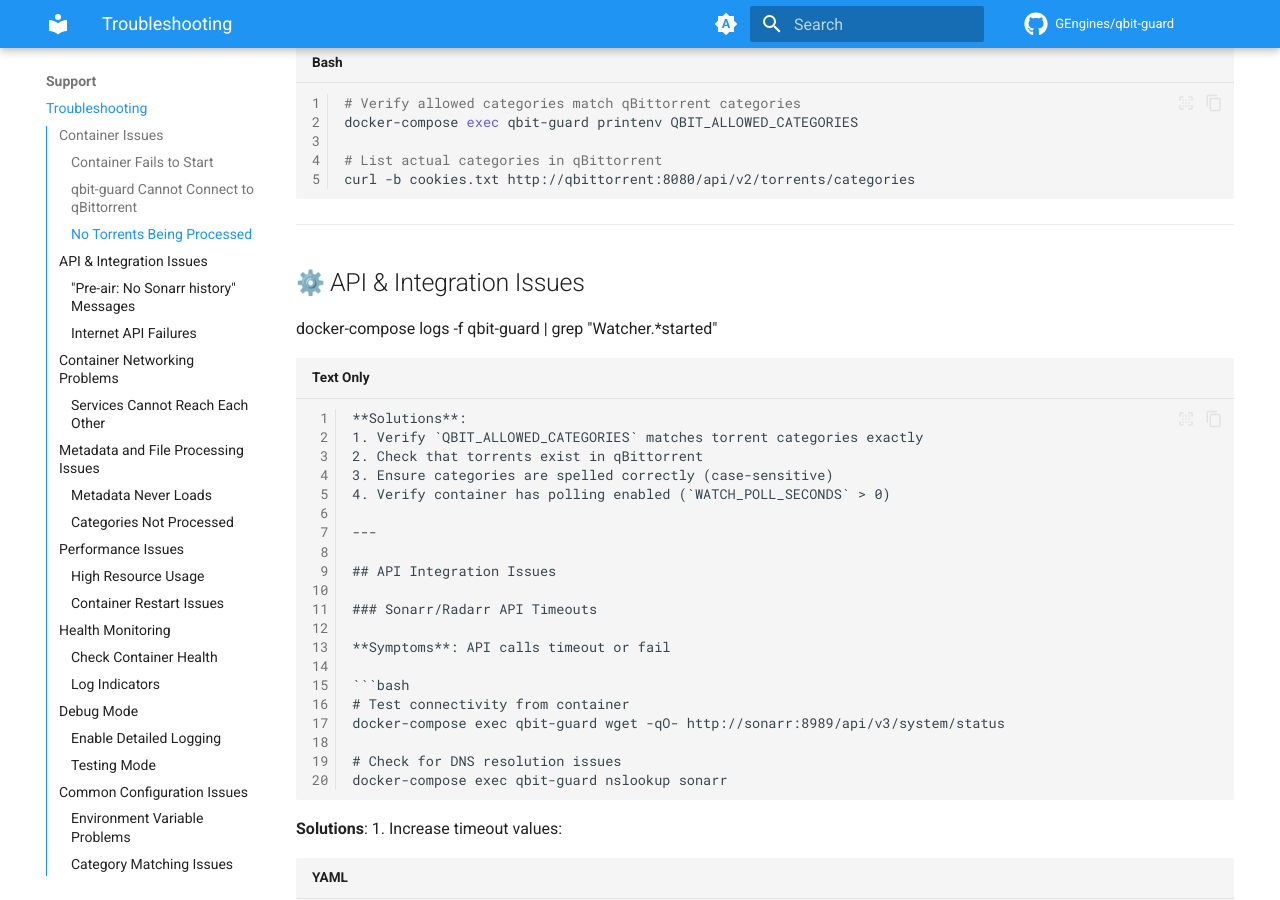
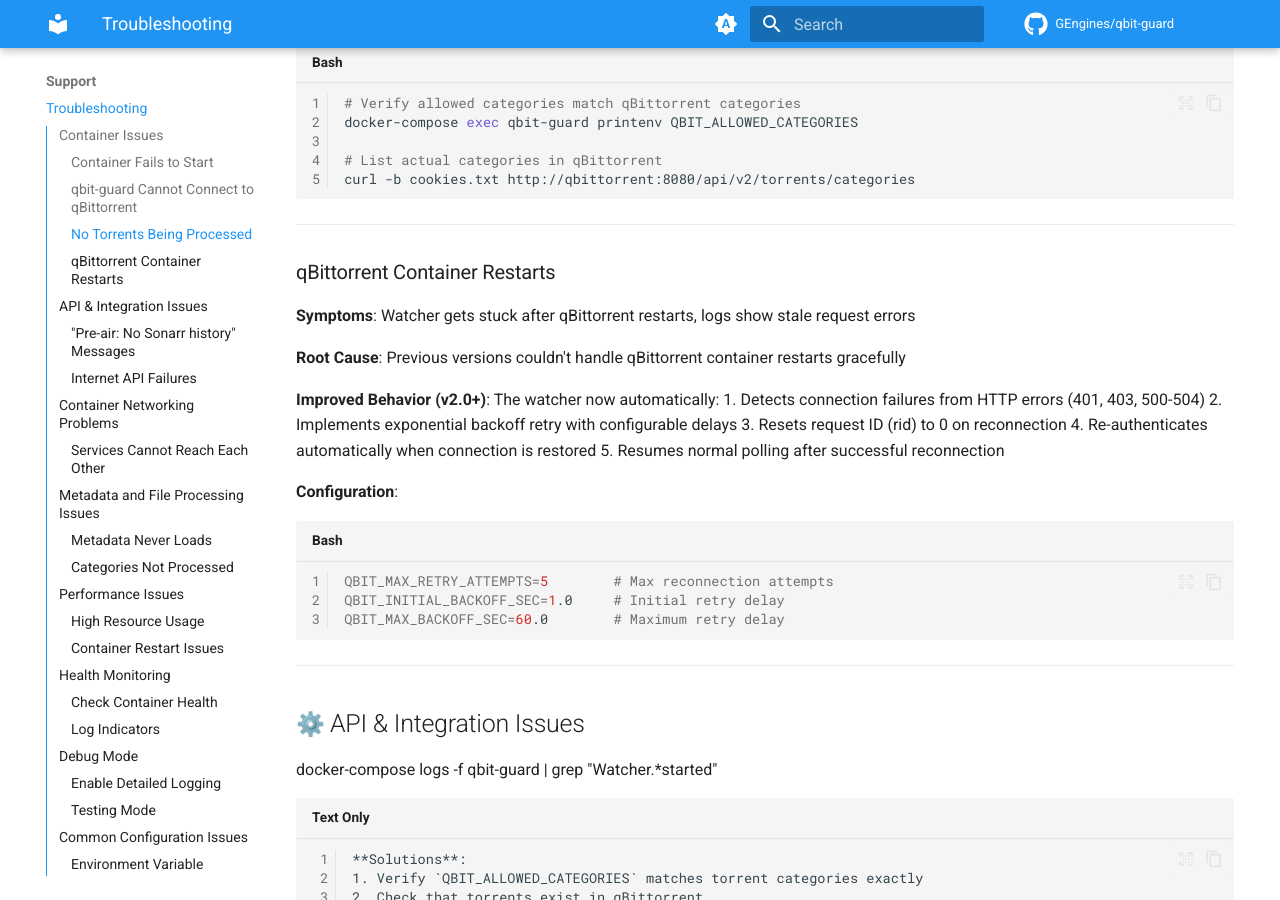
Before and after one commit to Moemen-kandil/qbit-guard, an MkDocs documentation site: the page built from docs/troubleshooting.md, in a window 1280 px wide and 900 px high, scrolled down 1707 px. Built offline with MkDocs 1.6.1 and Material for MkDocs 9.7.7, drawn with Linux system fonts in a browser that asks for light colours; emoji names are drawn with the system emoji font; comment, search, counter and statistics services are not loaded; the version menu is left out; some of the changed text lies outside the part shown.

Commit message:
Add documentation for new connection reliability features
Co-authored-by: GEngines <6271758+GEngines@users.noreply.github.com>

````diff
--- a/docs/troubleshooting.md
+++ b/docs/troubleshooting.md
@@ -124,6 +124,28 @@ This guide covers common issues, debugging techniques, and solutions for qbit-gu
         - **New Torrents**: Add a new torrent to an allowed category and watch logs
         - **Existing Torrents**: Set `WATCH_PROCESS_EXISTING_AT_START=1` to process existing torrents
         - **Polling**: Verify `WATCH_POLL_SECONDS` is not set too high (default: 3.0)
+
+---
+
+### qBittorrent Container Restarts
+
+**Symptoms**: Watcher gets stuck after qBittorrent restarts, logs show stale request errors
+
+**Root Cause**: Previous versions couldn't handle qBittorrent container restarts gracefully
+
+**Improved Behavior (v2.0+)**: The watcher now automatically:
+1. Detects connection failures from HTTP errors (401, 403, 500-504)
+2. Implements exponential backoff retry with configurable delays
+3. Resets request ID (rid) to 0 on reconnection
+4. Re-authenticates automatically when connection is restored
+5. Resumes normal polling after successful reconnection
+
+**Configuration**:
+```bash
+QBIT_MAX_RETRY_ATTEMPTS=5        # Max reconnection attempts
+QBIT_INITIAL_BACKOFF_SEC=1.0     # Initial retry delay
+QBIT_MAX_BACKOFF_SEC=60.0        # Maximum retry delay
+```
 
 ---
 
@@ -334,6 +356,12 @@ docker-compose logs qbit-guard | grep -E "(ERROR|Unhandled error|failed)"
 - ❌ `qB: login failed` - Authentication problem
 - ❌ `Timeout` - Network connectivity issues
 
+**Connection Recovery Indicators**:
+- ⚠️ `Connection error (failure N)` - Temporary connection issue detected
+- ℹ️ `Multiple connection failures detected, attempting reconnection` - Reconnection initiated
+- ✅ `Successfully reconnected to qBittorrent` - Connection restored
+- ❌ `Failed to reconnect to qBittorrent, exiting` - Persistent connection failure
+
 ---
 
 ## Debug Mode
````
Also changed, not shown: docs/usage/configure.md (+12 -0 lines).
